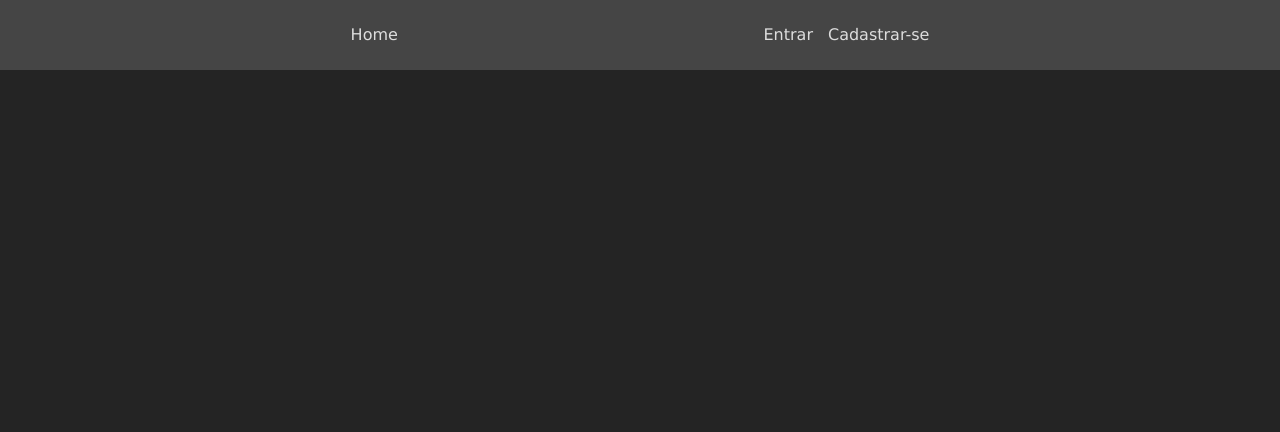
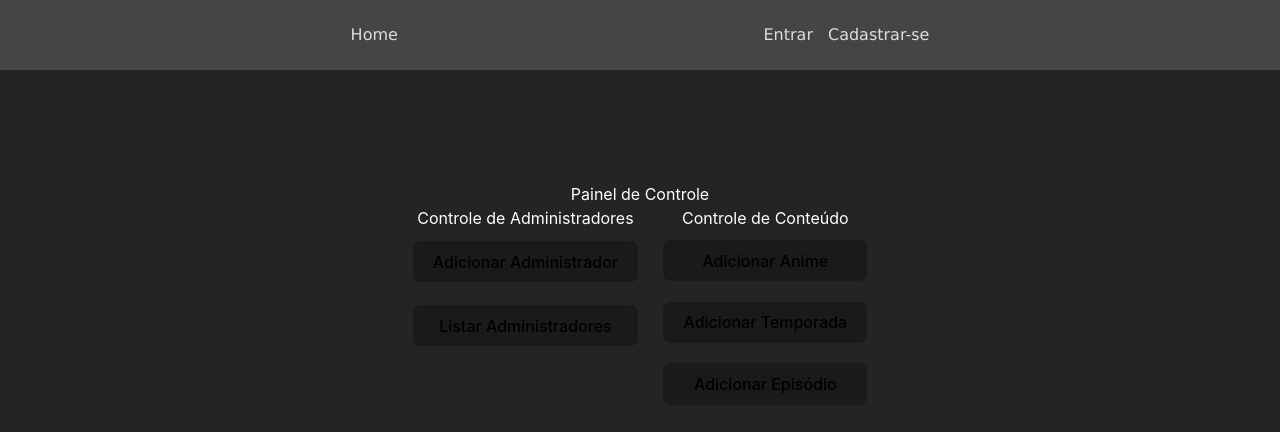
Before and after one commit to Matheus-Rodrigues-EC/Anime-Flex-Vue.js, a Vue app in the folder anime-flex/: page /adminhome in a window 1280 px wide. Shown: the top 432 px of the page. Built offline with nearby package versions, Linux system fonts and the light colour scheme; sample sign-in values are in the browser's storage.

Commit message:
Criação das páginas de criar administrador e página de gerenciar sistema como administrador. Refatoração de algumas páginas

```diff
--- a/anime-flex/src/App.vue
+++ b/anime-flex/src/App.vue
@@ -33,6 +33,4 @@
 
 <style>
 
-
-
 </style>
--- /dev/null
+++ b/anime-flex/src/pages/Admin/AdminHome.vue
@@ -0,0 +1,127 @@
+<script>
+import axios from 'axios';
+
+export default {
+    name: 'AdminHome',
+    data() {
+        return{
+            verifytoken: '',
+            listAdmins: []
+        }
+    },
+    created() {
+        this.verify();
+    },
+    methods: {
+        verify(){
+            this.verifytoken = localStorage.getItem('tokenAdmin');
+            if(!this.verifytoken) this.$router.push('/');
+        },
+        getAdminsList() {
+            const token = localStorage.getItem('tokenAdmin');
+            axios.get(`${import.meta.env.VITE_BASE_URL}/getadmins`, {
+                headers: {
+                    'Authorization': `Baerer ${token}`
+                }
+            })
+                .then((res) => {
+                    this.listAdmins = res.data;
+                })
+                .catch((error) => {
+                    alert(error);
+                })
+        }
+    }
+}
+</script>
+
+<template>
+    <div class="container">
+        <label>Painel de Controle</label>
+        <div class="tabela">
+            <div>
+                <label>Controle de Administradores</label>
+                <div class="lista">
+                    <button @click="() => {this.$router.push('/createAdmin');}">Adicionar   Administrador</button>
+                    <button @click="() => {getAdminsList()}">Listar      Administradores</button>
+                </div>
+                <ul v-if="listAdmins.length > 0">
+                    <li v-for="(admin) in listAdmins" :key="admin._id" >
+                        {{ admin.adminName }}
+                    </li>
+                </ul>
+            </div>
+
+            <div>
+                <label>Controle de Conteúdo</label>
+                <div class="lista">
+                    <button @click="() => {this.$router.push('/');}">Adicionar Anime</button>
+                    <button @click="() => {this.$router.push('/');}">Adicionar Temporada</button>
+                    <button @click="() => {this.$router.push('/');}">Adicionar Episódio</button>
+                </div>
+            </div>
+        </div>
+    </div>
+</template>
+
+<style scoped>
+
+
+.container{
+    display: flex;
+    flex-direction: column;
+    margin: 150px auto 0 auto;
+}
+
+label{
+    color: #FFF;
+}
+.tabela{
+    display: flex;
+    flex-direction: row;
+    gap: 25px;
+}
+
+.lista{
+    display: flex;
+    flex-direction: column;
+    justify-content: space-around;
+}
+
+button{
+    display: flex;
+    margin: 5% auto;
+    width: 100%;
+    justify-content: center;
+}
+
+
+ul{
+    width: auto;
+    height: 100px;
+    border: 1px solid #000;
+    border-radius: 15px;
+    background-color: #181818;
+    padding: 5px;
+    margin: 5% auto;
+    box-sizing: border-box;
+    list-style-type: none;
+    overflow-y: scroll;
+
+    animation: surgir 1s;
+
+}
+ul::-webkit-scrollbar{
+    display: none;
+}
+
+li{
+    transition: .5s;
+    animation: surgir 1.5s;
+}
+
+li:hover{
+    color: #FFF;
+}
+
+</style>
--- a/anime-flex/src/pages/Admin/AdminLogin.vue
+++ b/anime-flex/src/pages/Admin/AdminLogin.vue
@@ -20,7 +20,7 @@ export default {
             axios.post(`${import.meta.env.VITE_BASE_URL}/admlogin`, body)
                 .then((res) => {
                     console.log(res.data);
-                    localStorage.setItem("token", res.data.token);
+                    localStorage.setItem("tokenAdmin", res.data.token);
                     this.$router.push('/adminHome');
                 })
                 .catch((error) => {
@@ -34,10 +34,10 @@ export default {
 <template>
     <div class="cadastro" >
         <form action="" @submit="adminLogin" class="cadastro" >
-            <label>Administrador</label>
+            <label>Entrar Como Administrador</label>
             <input type="text" required @change="e => this.name = e.target.value" placeholder="Name" value="" />
             <input type="password" required @change="e => this.password = e.target.value" placeholder="Password" value="" />
-            <input type="submit" />
+            <button type="submit">Entrar</button>
         </form>
     </div>
 </template>
@@ -49,4 +49,8 @@ export default {
     margin: 5rem auto;
     gap: 15px;
 }
+
+button{
+    transition: border-color 1s;
+}
 </style>
--- /dev/null
+++ b/anime-flex/src/pages/Admin/CreateAdmin.vue
@@ -0,0 +1,67 @@
+<script>
+import axios from 'axios';
+
+export default {
+    name: 'CreateAdmin',
+    components: {
+
+    },
+    data() {
+        return {
+            name: '',
+            password: ''
+        }
+    },
+    methods: {
+        sendSignUp(e, adminName, adminPassword) {
+            e.preventDefault();
+            adminName = this.name;
+            adminPassword = this.password;
+
+            const body = {adminName, adminPassword};
+            const token = localStorage.getItem('tokenAdmin');
+
+            axios.post(`${import.meta.env.VITE_BASE_URL}/createAdmin`, body, {
+                headers: {
+                    'Authorization': `Baerer ${token}`
+                }
+            })
+                .then((res) => {
+                    console.log("Administrador Cadastrado.");
+                    this.name = '';
+                    this.password = '';
+                    this.$router.push('/adminHome');
+                })
+                .catch((error) => {
+                    console.log(error.response.data);
+                })
+        }
+    }
+}
+</script>
+
+<template>
+    <div class="cadastro" >
+        <form action="" @submit="sendSignUp" class="cadastro" >
+            <label>Cadastrar Novo Administrador</label>
+            <input type="text" required @change="e => this.name = e.target.value" placeholder="Admin Name" value="" />
+            <input type="password" required @change="e => this.password = e.target.value" placeholder="Password" value="" />
+            <button type="submit">Enviar</button>
+        </form>
+    </div>
+</template>
+
+<style>
+
+.cadastro{
+    display: flex;
+    flex-direction: column;
+    margin: 5rem auto;
+    gap: 15px;
+}
+
+button{
+    transition: border-color 1s;
+}
+
+</style>
--- a/anime-flex/src/pages/SignIn.vue
+++ b/anime-flex/src/pages/SignIn.vue
@@ -37,14 +37,14 @@ export default {
 <template>
     <div class="cadastro" >
         <form action="" @submit="sendSignIn" class="cadastro" >
-            <input type="email" required @change="e => this.email = e.target.value" placeholder="email" value="" />
-            <input type="password" required @change="e => this.password = e.target.value" placeholder="password" value="" />
-            <input type="submit" />
+            <input type="email" required @change="e => this.email = e.target.value" placeholder="Email" value="" />
+            <input type="password" required @change="e => this.password = e.target.value" placeholder="Password" value="" />
+            <button type="submit">Entrar</button>
         </form>
     </div>
 </template>
 
-<style>
+<style scoped>
 
 .cadastro{
     display: flex;
@@ -53,13 +53,8 @@ export default {
     gap: 15px;
 }
 
-.preview {
-    width: fit-content;
-    height: 150px;
-    border: 1.5px solid #101010;
-    border-radius: 15px;
-    margin: auto;
-    box-sizing: border-box;
+button{
+    transition: border-color 1s;
 }
 
 </style>
--- a/anime-flex/src/pages/SignUp.vue
+++ b/anime-flex/src/pages/SignUp.vue
@@ -44,16 +44,16 @@ export default {
     <div class="cadastro" >
         <form action="" @submit="sendSignUp" class="cadastro" >
             <img class="preview" :src="this.image" alt="Esperando Imagem..."/>
-            <input type="text" required @change="e => this.name = e.target.value" placeholder="name" value="" />
-            <input type="url" required @change="e => this.image = e.target.value" placeholder="url da imagem" value="" />
-            <input type="email" required @change="e => this.email = e.target.value" placeholder="email" value="" />
-            <input type="password" required @change="e => this.password = e.target.value" placeholder="password" value="" />
-            <input type="submit" />
+            <input type="text" required @change="e => this.name = e.target.value" placeholder="Name" value="" />
+            <input type="url" required @change="e => this.image = e.target.value" placeholder="Url da imagem" value="" />
+            <input type="email" required @change="e => this.email = e.target.value" placeholder="Email" value="" />
+            <input type="password" required @change="e => this.password = e.target.value" placeholder="Password" value="" />
+            <button type="submit">Cadastrar</button>
         </form>
     </div>
 </template>
 
-<style>
+<style scoped>
 
 .cadastro{
     display: flex;
@@ -71,5 +71,8 @@ export default {
     box-sizing: border-box;
 }
 
+button{
+    transition: border-color 1s;
+}
 
 </style>
```
Also changed, not shown: anime-flex/src/router/index.js (+11 -1 lines).
